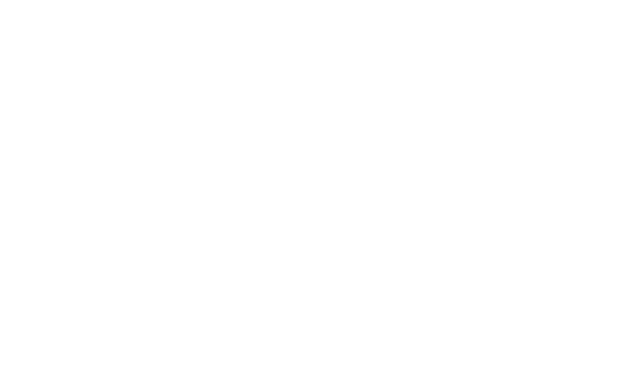
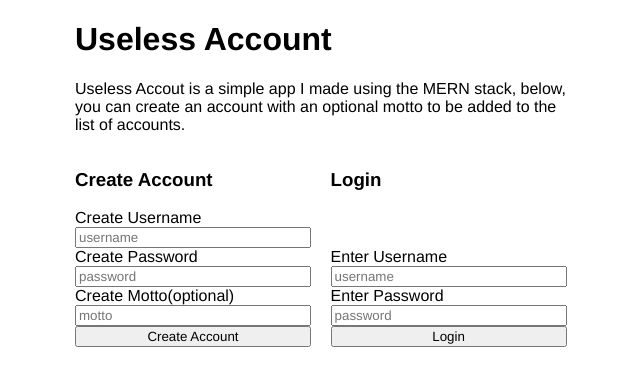
Before and after one commit to MichaelSpencer1995/useless-account, a React (Create React App) app: page / in a window 1280 px wide. Shown: the top 386 px of the page, without its empty margins (53-693 px from the left). Built offline with nearby package versions, Linux system fonts and the light colour scheme.

Commit message:
added title, description, and forms

```diff
--- a/src/App.js
+++ b/src/App.js
@@ -12,9 +12,12 @@
         <LeftContainer>
           <TitleAndDes />
 
-          <CreateAccountForm />
+          <FormsContainer>
+            <CreateAccountForm />
 
-          <LoginForm />
+
+            <LoginForm />
+          </FormsContainer>
         </LeftContainer>
 
         <RightContainer>
@@ -25,7 +28,25 @@
   }
 }
 
-const Container = styled.div``
+const Container = styled.div`
+  width: 80%;
+  margin: 0 auto;
+  display: flex;
+  justify-content: space-between;
+
+  > * {
+    flex-basis: 48%;
+  }
+`
+
+const FormsContainer = styled.div`
+  display: flex;
+  justify-content: space-between;
+
+  > * {
+    flex-basis: 48%;
+  }
+`
 const LeftContainer = styled.div``
 const RightContainer = styled.div``
 
--- a/src/components/create_account_form.js
+++ b/src/components/create_account_form.js
@@ -4,10 +4,33 @@
 class CreateAccountForm extends Component {
   render() {
     return (
-      <div>
-      </div>
+        <Container>
+            <h3>Create Account</h3>
+
+            <form>
+                <label>Create Username</label>
+                <input placeholder="username"/>
+                <label>Create Password</label>
+                <input placeholder="password"/>
+                <label>Create Motto(optional)</label>
+                <input placeholder="motto"/>
+                <button>Create Account</button>
+            </form>
+        </Container>
     )
   }
 }
 
+const Container = styled.div`
+    display: flex;
+    flex-direction: column;
+    justify-content: space-between;
+
+    form {
+        width: 100%;
+        display: flex;
+        flex-direction: column;
+    }
+`
+
 export default CreateAccountForm
--- a/src/components/login_form.js
+++ b/src/components/login_form.js
@@ -4,10 +4,31 @@
 class LoginForm extends Component {
   render() {
     return (
-      <div>
-      </div>
+        <Container>
+            <h3>Login</h3>
+
+            <form>
+                <label>Enter Username</label>
+                <input placeholder="username"/>
+                <label>Enter Password</label>
+                <input placeholder="password"/>
+                <button>Login</button>
+            </form>
+        </Container>
     )
   }
 }
 
+const Container = styled.div`
+    display: flex;
+    flex-direction: column;
+    justify-content: space-between;
+
+    form {
+        width: 100%;
+        display: flex;
+        flex-direction: column;
+    }
+`
+
 export default LoginForm
--- a/src/components/title_and_des.js
+++ b/src/components/title_and_des.js
@@ -3,9 +3,18 @@
 
 const TitleAndDescription = () => {
     return (
-      <div>
-      </div>
+        <Container>
+            <h1>Useless Account</h1>
+
+            <p>
+                Useless Accout is a simple app I made using the MERN stack,
+                below, you can create an account with an optional motto to
+                be added to the list of accounts.
+            </p>
+        </Container>
     )
 }
 
+const Container = styled.div``
+
 export default TitleAndDescription
--- a/src/index.css
+++ b/src/index.css
@@ -1,5 +1,8 @@
 body {
   margin: 0;
   padding: 0;
-  font-family: sans-serif;
 }
+
+* {
+  font-family: Helvetica, Arial, sans-serif
+}
```
